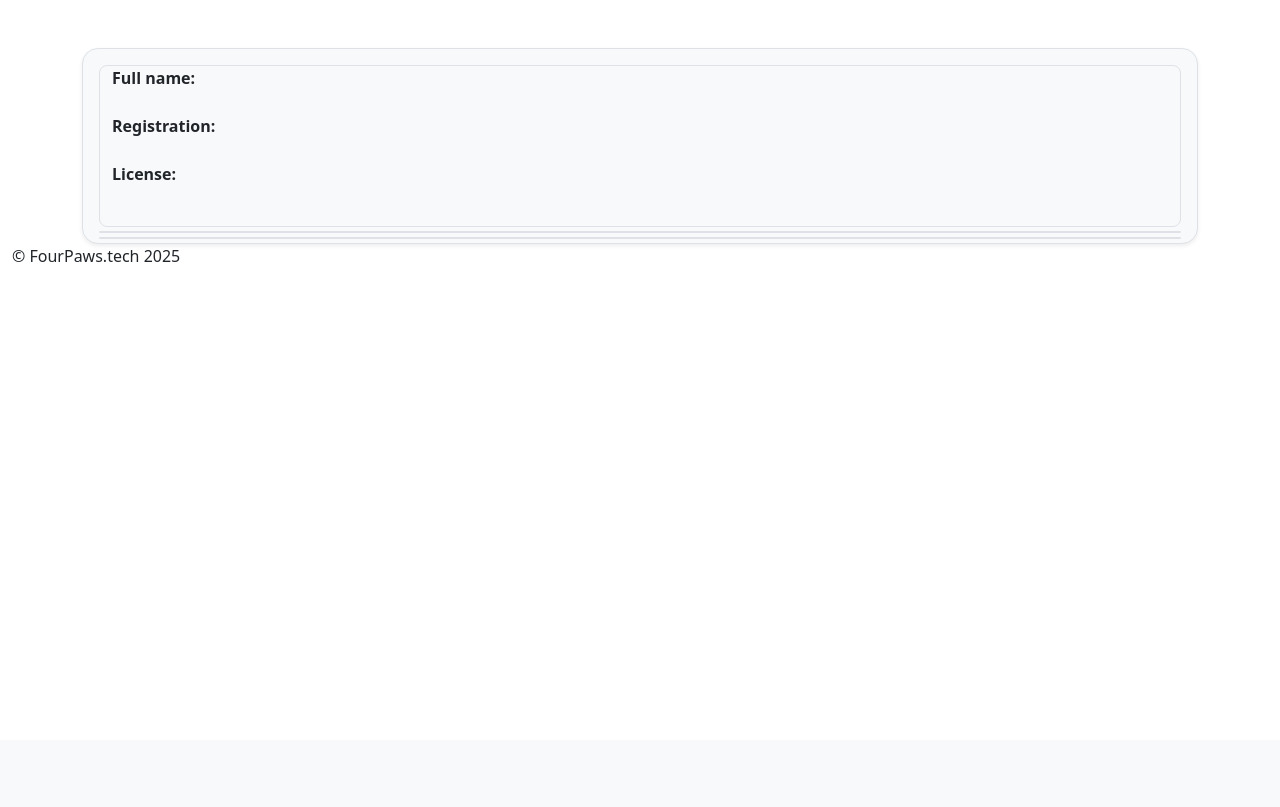
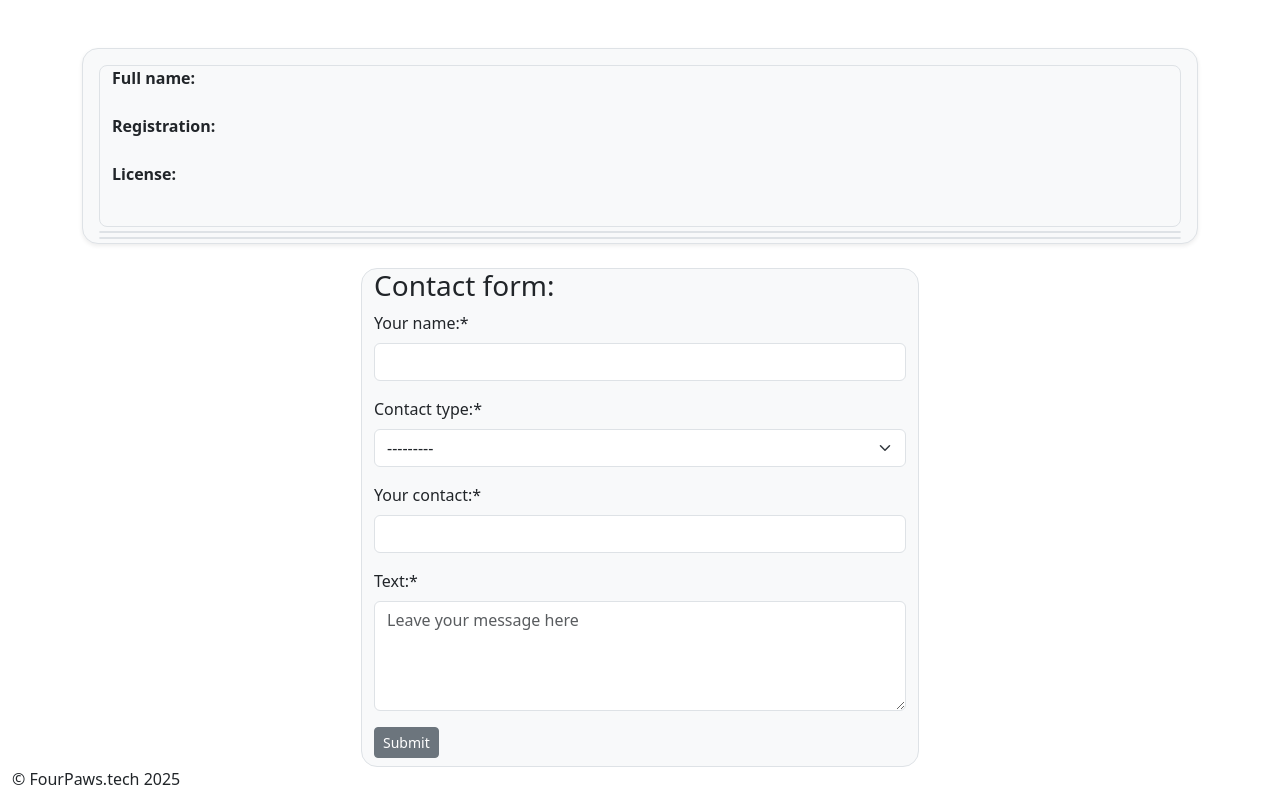
Before and after one commit to vagashkov/dwelly, a Django app: template src/contacts/templates/contacts/contacts.html in a window 1280 px wide. Shown: the part 60-867 px from the top of the page. Before the commit the page ends 322 px from the top, so only its background shows below. Run offline with Django 5.2, Linux system fonts and the light colour scheme; the template is opened without the code that fills it: values that come from a table or form of the project are taken from there, others are empty; parts of the project's set-up code (start-up, migrations or seed data) failed here and were passed over; some libraries are stand-ins or nearby versions.

Commit message:
Add user contact message form for contacts app

```diff
--- /dev/null
+++ b/src/contacts/forms.py
@@ -0,0 +1,38 @@
+from django.forms import ModelForm
+from django.utils.translation import gettext_lazy as _
+
+from .models import Contact
+
+
+class ContactForm(ModelForm):
+    """"
+    Supports post commenting by registered users
+    """
+
+    class Meta:
+        model = Contact
+        fields = [
+            Contact.Field.author,
+            Contact.Field.contact_type,
+            Contact.Field.contact,
+            Contact.Field.text
+        ]
+        labels = {
+            Contact.Field.author: _("Your name:"),
+            Contact.Field.contact_type: _("Contact type:"),
+            Contact.Field.contact: _("Your contact:"),
+            Contact.Field.text: _("Text:"),
+        }
+
+    def __init__(self, *args: list, **kwargs: dict) -> None:
+        super().__init__(*args, **kwargs)
+        self.fields[
+            Contact.Field.text
+        ].widget.attrs.update(
+            {
+                "cols": "80",
+                "rows": "4",
+                "placeholder": _("Leave your message here"),
+                "class": "form-control"
+            }
+        )
--- a/src/contacts/models.py
+++ b/src/contacts/models.py
@@ -1,5 +1,6 @@
 from django.db.models import (
-    CharField, ForeignKey, CASCADE, PROTECT
+    CharField, TextField, BooleanField,
+    ForeignKey, CASCADE, PROTECT
 )
 from django.utils.translation import gettext_lazy as _
 
@@ -156,3 +157,60 @@ class CompanyContact(BaseContact):
         related_name="contacts",
         verbose_name=_("Company")
     )
+
+
+class Contact(BaseModel):
+    """
+    Class for contact form messages
+    """
+
+    class Meta:
+        verbose_name_plural = _("User messages")
+
+    class Field:
+        author: str = "author"
+        contact_type: str = "contact_type"
+        contact: str = "contact"
+        text: str = "text"
+        is_processed: str = "is_processed"
+
+    author: CharField = CharField(
+        null=False,
+        blank=False,
+        max_length=64,
+        verbose_name=_("Author")
+    )
+
+    contact_type: ForeignKey = ForeignKey(
+        ContactType,
+        null=False,
+        blank=False,
+        on_delete=PROTECT,
+        verbose_name=_("Contact type")
+    )
+
+    contact: CharField = CharField(
+        null=False,
+        blank=False,
+        max_length=256,
+        verbose_name=_("Contact")
+    )
+
+    text: TextField = TextField(
+        null=False,
+        blank=False,
+        verbose_name=_("Text")
+    )
+
+    is_processed: BooleanField = BooleanField(
+        null=False,
+        blank=True,
+        default=False,
+        verbose_name=_("Processed")
+    )
+
+    def __str__(self) -> str:
+        return "{} on {}".format(
+            self.author,
+            self.created_at
+        )
--- a/src/contacts/templates/contacts/contacts.html
+++ b/src/contacts/templates/contacts/contacts.html
@@ -45,4 +45,13 @@
             {% endfor %}
         </section>
     </main>
+    <br>
+    <section id="contact-form" class="container bg-light text-dark border rounded-4 form-outline w-50">
+        <h3>Contact form:</h3>
+        <form action="{% url 'contacts:company_info' %}" method="POST">
+            {% csrf_token %}
+            {{ contact_form | crispy }}
+            <button class="btn btn-secondary btn-sm mb-2">Submit </button>
+        </form>
+    </section>
 {% endblock content %}
```
Also changed, not shown: src/contacts/admin.py (+16 -1 lines), src/contacts/tests.py (+7 -1 lines), src/contacts/views.py (+39 -2 lines), src/contacts/migrations/0007_contact.py (added), src/contacts/migrations/0008_alter_contact_options.py (added), src/contacts/migrations/0009_contact_is_processed.py (added).
